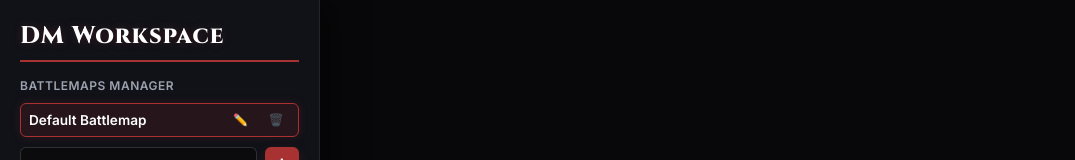
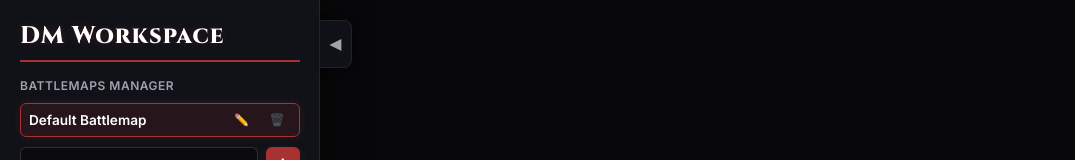
Before and after one commit to gregryork/EpicRpgBattleMap, a React (Vite) app: page / in a window 1280 px wide. Shown: the top 160 px of the page, without its empty margins (0-1075 px from the left). Built offline with nearby package versions, Linux system fonts and the light colour scheme.

Commit message:
hide the sidebar

```diff
--- a/src/App.jsx
+++ b/src/App.jsx
@@ -74,6 +74,14 @@ function App() {
 
   // UI state
   const [isSpacePressed, setIsSpacePressed] = useState(false);
+  const [isSidebarOpen, setIsSidebarOpen] = useState(() => {
+    const saved = localStorage.getItem('isSidebarOpen');
+    return saved !== 'false';
+  });
+
+  useEffect(() => {
+    localStorage.setItem('isSidebarOpen', String(isSidebarOpen));
+  }, [isSidebarOpen]);
 
   // Active Map helper getter
   const activeMap =
@@ -348,7 +356,18 @@ function App() {
         onCreateMap={handleCreateMap}
         onRenameMap={handleRenameMap}
         onDeleteMap={handleDeleteMap}
+        isOpen={isSidebarOpen}
       />
+
+      <button
+        type="button"
+        className={`sidebar-toggle ${isSidebarOpen ? '' : 'collapsed'}`}
+        onClick={() => setIsSidebarOpen(!isSidebarOpen)}
+        title={isSidebarOpen ? 'Hide Sidebar' : 'Show Sidebar'}
+        aria-label={isSidebarOpen ? 'Hide Sidebar' : 'Show Sidebar'}
+      >
+        <span className="toggle-icon">◀</span>
+      </button>
 
       <MapViewport
         mapImage={mapImage}
--- a/src/components/Sidebar.jsx
+++ b/src/components/Sidebar.jsx
@@ -15,6 +15,7 @@ const Sidebar = ({
   onCreateMap,
   onRenameMap,
   onDeleteMap,
+  isOpen = true,
 }) => {
   // Spawn creature state
   const [tokenName, setTokenName] = useState('');
@@ -66,7 +67,8 @@ const Sidebar = ({
   };
 
   return (
-    <aside className="sidebar">
+    <aside className={`sidebar ${isOpen ? '' : 'collapsed'}`}>
+      <div className="sidebar-content">
         <h2>DM Workspace</h2>
 
         <div className="input-group">
@@ -405,6 +407,7 @@ const Sidebar = ({
           • <strong>Rotate spells:</strong> Tap spell (Touch) or hover + <code>Shift</code> + scroll / press <code>R</code> (Desktop).<br />
           • <strong>Delete anything:</strong> Double-tap (Touch) or double-click item (Desktop).
         </div>
+      </div>
     </aside>
   );
 };
--- a/src/index.css
+++ b/src/index.css
@@ -61,8 +61,72 @@ body {
   gap: 16px;
   z-index: 100;
   flex-shrink: 0;
+  overflow-x: hidden;
   overflow-y: auto;
   box-shadow: 10px 0 30px rgba(0, 0, 0, 0.5);
+  transition: transform 0.3s cubic-bezier(0.4, 0, 0.2, 1), padding 0.3s cubic-bezier(0.4, 0, 0.2, 1), width 0.3s cubic-bezier(0.4, 0, 0.2, 1), border-right-color 0.3s cubic-bezier(0.4, 0, 0.2, 1);
+}
+
+.sidebar.collapsed {
+  width: 0;
+  transform: translateX(-320px);
+  padding-left: 0;
+  padding-right: 0;
+  border-right-color: transparent;
+  box-shadow: none;
+}
+
+.sidebar-content {
+  width: 280px;
+  display: flex;
+  flex-direction: column;
+  gap: 16px;
+  flex-shrink: 0;
+}
+
+/* Sidebar Hide/Show Toggle Button */
+.sidebar-toggle {
+  position: absolute;
+  top: 20px;
+  left: 320px;
+  width: 32px;
+  height: 48px;
+  background: var(--panel-bg);
+  backdrop-filter: blur(12px);
+  border: 1px solid var(--panel-border);
+  border-left: none;
+  border-radius: 0 8px 8px 0;
+  color: var(--text-secondary);
+  font-size: 0.9rem;
+  display: flex;
+  justify-content: center;
+  align-items: center;
+  cursor: pointer;
+  z-index: 1000;
+  box-shadow: 4px 0 10px rgba(0, 0, 0, 0.3);
+  transition: left 0.3s cubic-bezier(0.4, 0, 0.2, 1), background-color 0.2s, color 0.2s, border-color 0.2s, box-shadow 0.2s;
+  padding: 0;
+}
+
+.sidebar-toggle:hover {
+  background-color: var(--accent-color);
+  color: #ffffff;
+  border-color: var(--accent-color);
+  box-shadow: 0 0 12px var(--accent-glow), 4px 0 10px rgba(0, 0, 0, 0.3);
+}
+
+.sidebar-toggle.collapsed {
+  left: 0;
+  border-left: 1px solid var(--panel-border);
+}
+
+.sidebar-toggle .toggle-icon {
+  display: inline-block;
+  transition: transform 0.3s cubic-bezier(0.4, 0, 0.2, 1);
+}
+
+.sidebar-toggle.collapsed .toggle-icon {
+  transform: rotate(180deg);
 }
 
 .sidebar::-webkit-scrollbar {
@@ -221,9 +285,6 @@ button:active {
   overflow: hidden;
   background-color: #08080a;
   cursor: default;
-  display: flex;
-  align-items: center;
-  justify-content: center;
 }
 
 .map-container.drag-over {
```
Lines whose indentation alone changed are shown as unchanged.
